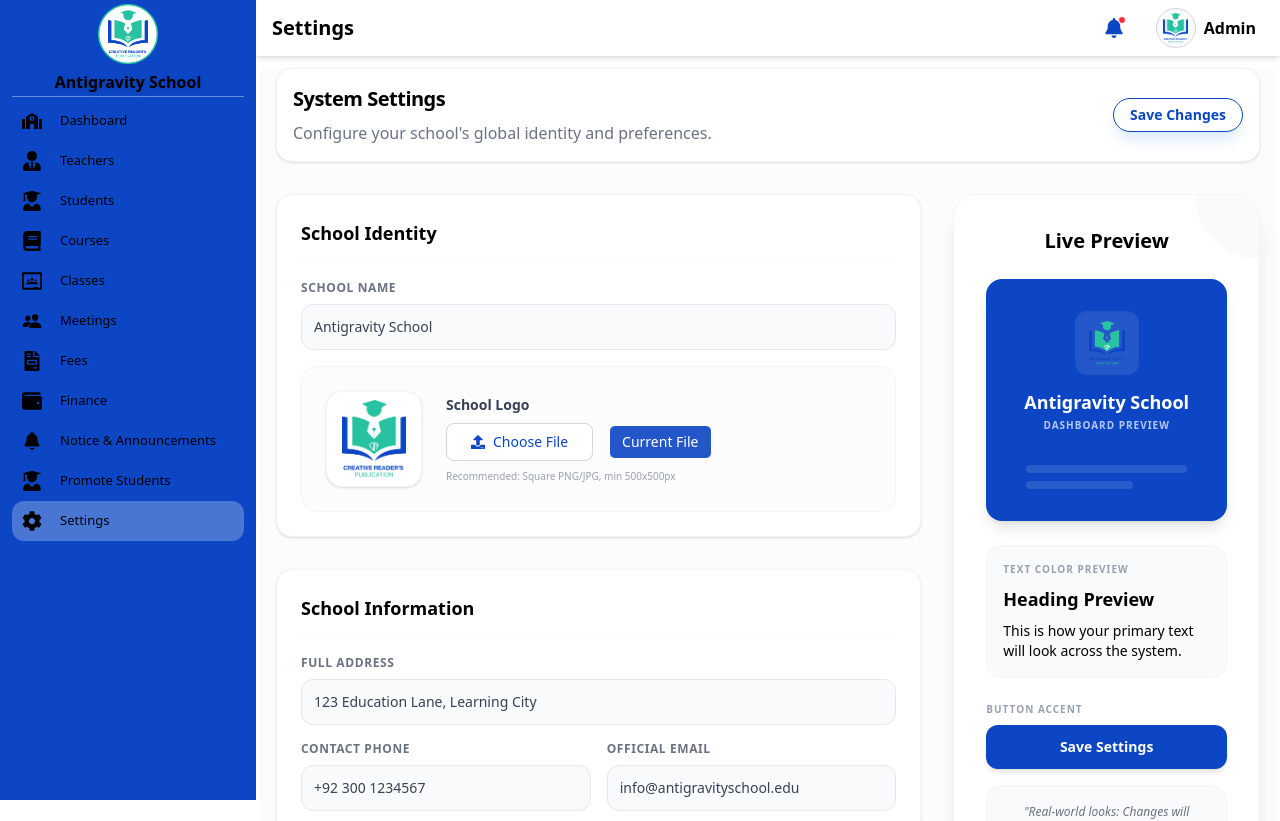
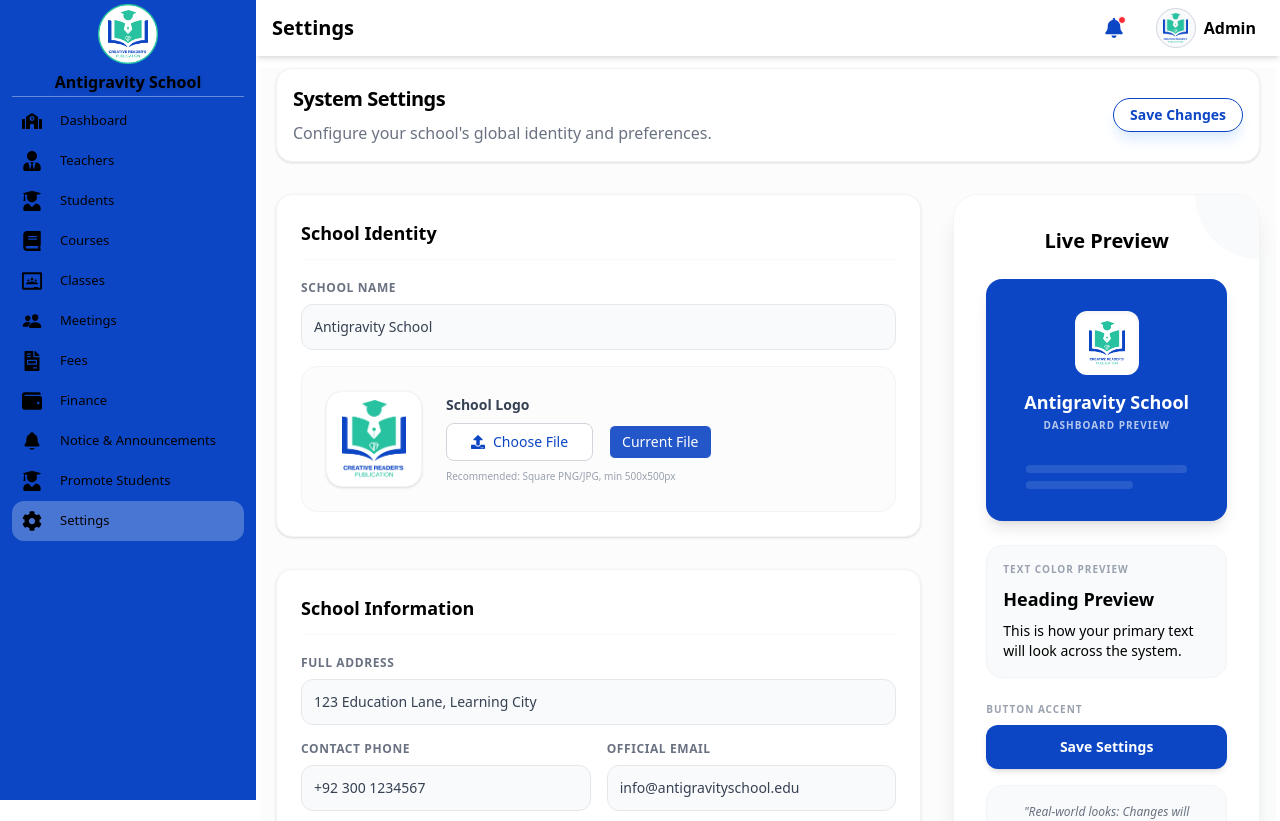
Before and after one commit to fsheray7/School-managment, a React (Vite) app: page /settings in a window 1280 px wide. Shown: the top 821 px of the page. Built offline with nearby package versions, Linux system fonts and the light colour scheme.

Commit message:
fixed logo bg

```diff
--- a/src/pages/admin/Settings.jsx
+++ b/src/pages/admin/Settings.jsx
@@ -599,7 +599,7 @@ const Settings = () => {
                   className="w-full flex flex-col items-center gap-4 py-8 px-4 rounded-2xl text-white text-center shadow-lg transition-all duration-500 relative"
                   style={{ backgroundColor: localSettings.primaryColor }}
                 >
-                  <div className="w-16 h-16 bg-white/10 backdrop-blur-md rounded-xl p-2.5 shadow-inner">
+                  <div className="w-16 h-16 bg-white backdrop-blur-md rounded-xl p-2.5 shadow-inner">
                     <img
                       src={localSettings.schoolLogo}
                       alt="preview"
```
